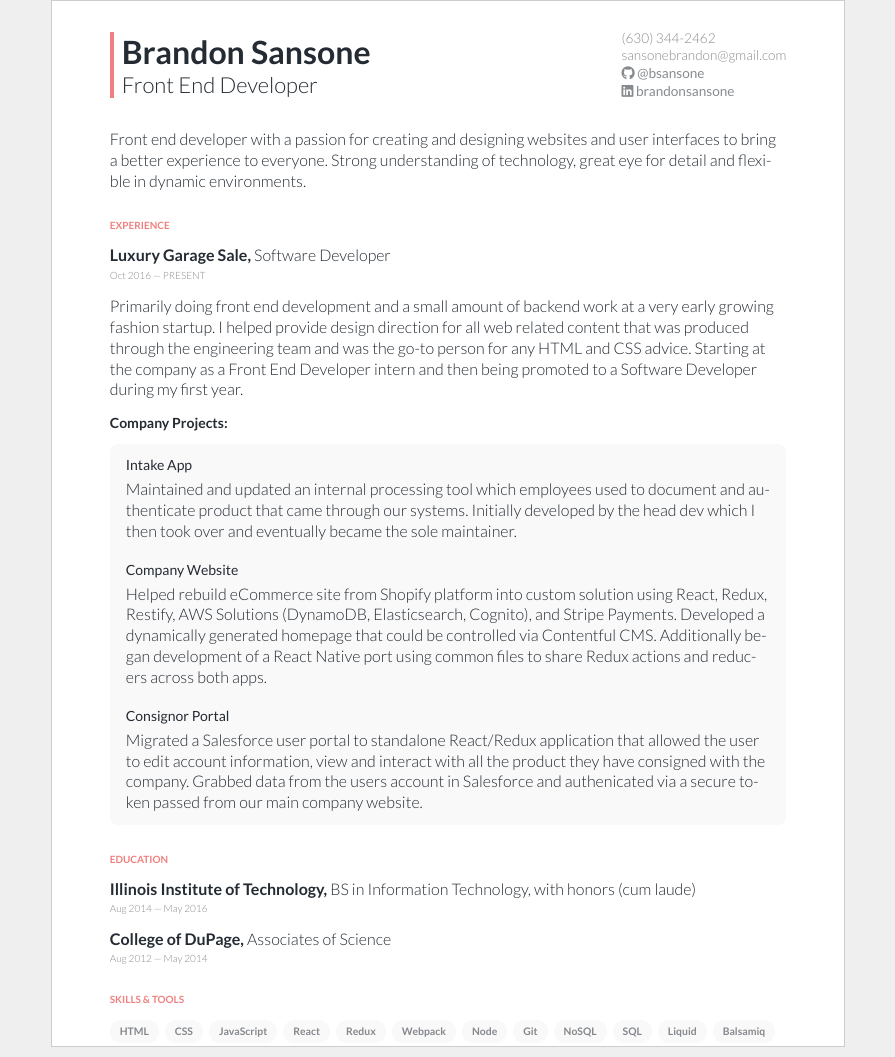
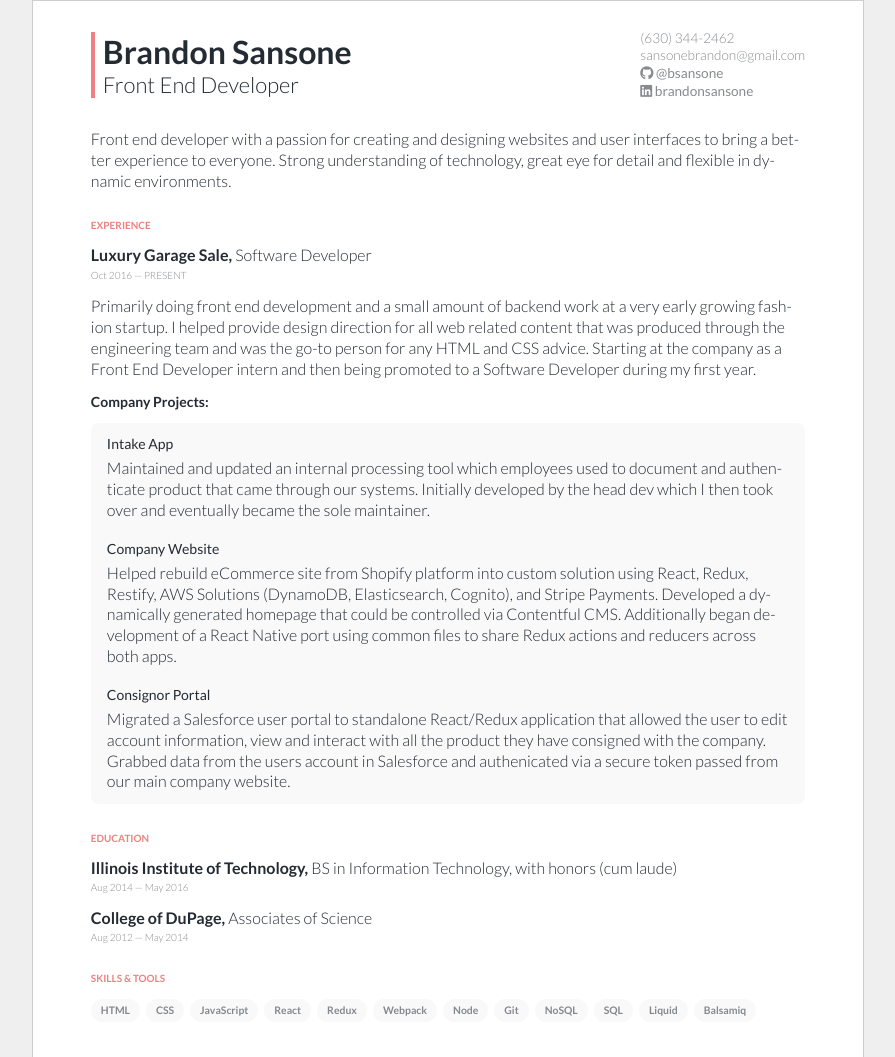
Before and after one commit to bsansone/resume, a plain HTML site: page index.html in a window 1280 px wide. Shown: the whole page, without its empty margins (192-1087 px from the left). Drawn offline with Linux system fonts and the light colour scheme.

Commit message:
Update page height/width

```diff
--- a/assets/css/master.css
+++ b/assets/css/master.css
@@ -3,6 +3,8 @@
 @page {
   size: letter portrait;
   margin: 0;
+  /* page-break-after: always;
+  page-break-inside: avoid; */
 }
 
 *,
@@ -59,8 +61,8 @@
 main {
   background: white;
   border: 1px solid #cdcdcd;
-  width: 21cm;
-  height: 27.7cm;
+  width: 22cm;
+  height: 28cm;
   display: block;
   margin: 0 auto;
 }
@@ -72,7 +74,7 @@
   margin-bottom: 0;
 }
 
-header {
+main > header {
   display: flex;
   align-items: center;
   justify-content: space-between;
```
